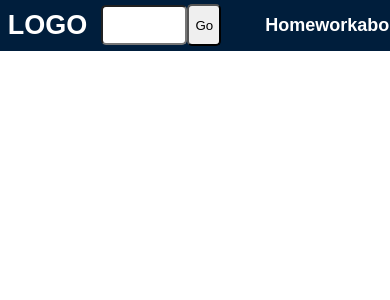
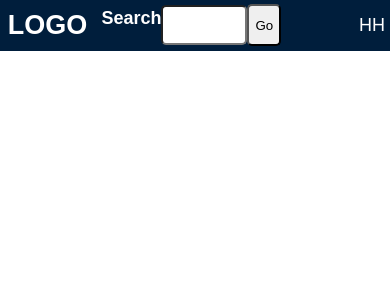
Before and after one commit to Ari-Ario/portfolio, a PHP site: page / in a window 390 px wide. Shown: the top 300 px of the page. Run offline with PHP 8.4, Linux system fonts and the light colour scheme.

Commit message:
Responsive Home icon as placeholder created

```diff
--- a/www/public/components/header.php
+++ b/www/public/components/header.php
@@ -23,4 +23,9 @@
         <a class="navigation">Contact</a>
     </section>
 
+    <!-- Responsive Home icon for cell-phone, smaller screens etc -->
+    <section id="home-navigation">
+        HH
+    </section>
+
 </section>
--- a/www/public/styles.css
+++ b/www/public/styles.css
@@ -112,8 +112,6 @@ a {
   color: white;
 }
 
-
-
 #header-navigation {
   display: grid;
   grid-template-columns: repeat(4, 1fr);
@@ -122,6 +120,12 @@ a {
   font-weight: bolder;
   color: white;
 }
+#home-navigation {
+  display: none;
+  background-color: var(--bluedarkest);
+  color: white;
+}
+
 
 /* styling only for popup window in script.js*/
 
@@ -154,18 +158,21 @@ a {
 
 
 
-
-
 @media screen and (max-width: 768px)  {
 
     html{
       font-size: 2vw;
     }
 
-    #search {
+    #header-navigation{
       display: none;
-    }
-    #header-navigation{
       /* must be changed to icon */
     }
+
+    #home-navigation {
+      display: grid;
+      justify-content: end;
+      align-items: end;
+      margin-right: 5px;
+    }
 }
```
